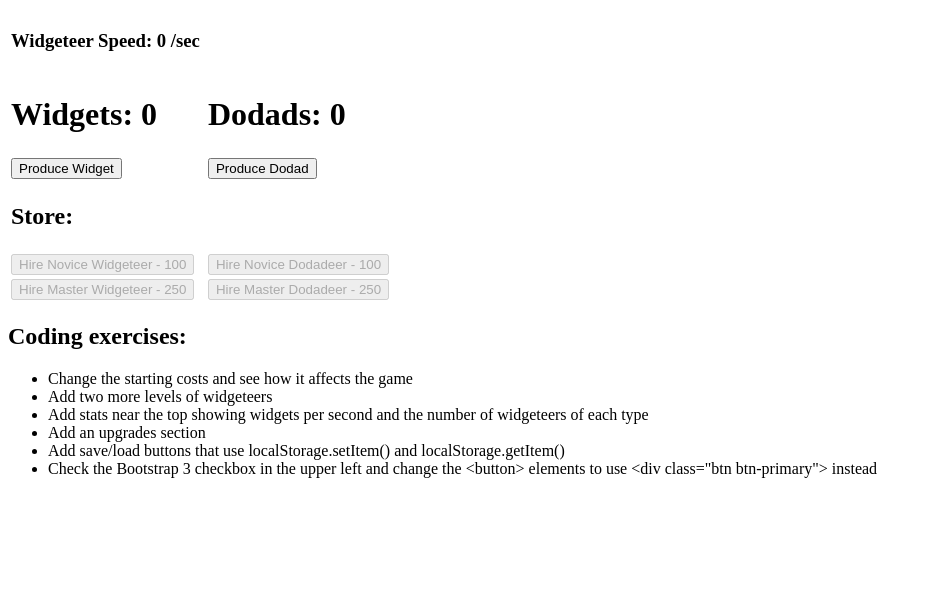
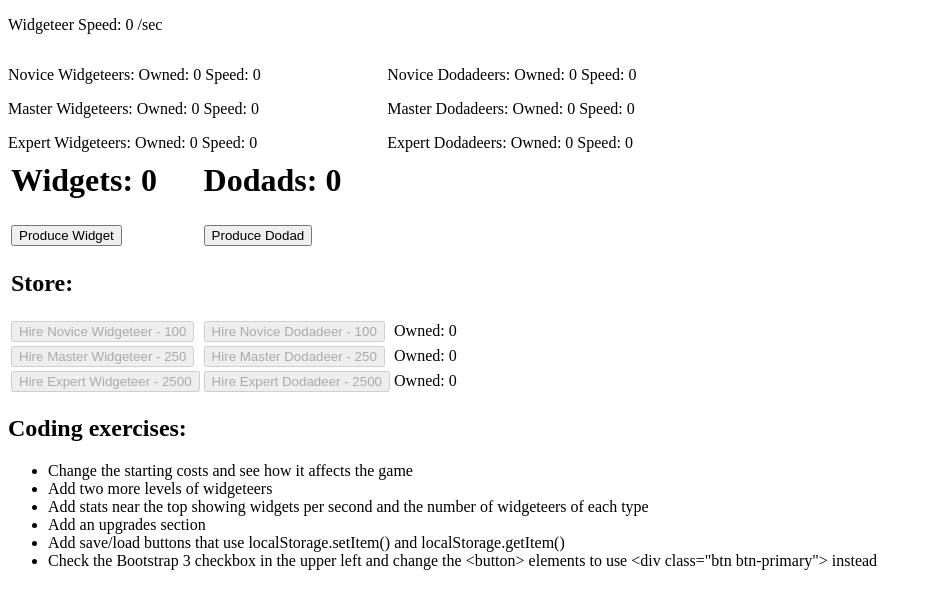
Before and after one commit to galamdring/galamdring.github.io, a plain HTML site: page index.html in a window 1280 px wide. Shown: the whole page, without its empty margins (0-931 px from the left). Drawn offline with nearby package versions, Linux system fonts and the light colour scheme.

Commit message:
Updates and improvements

```diff
--- a/index.html
+++ b/index.html
@@ -20,19 +20,43 @@
 
 </head>
 <body>
-    <table>
-        <tbody>
-            <tr>
-              <td><h3>Widgeteer Speed: <span id="widgeteer-speed">0</span> /sec</h3></td>
-            </tr>
+  <div ><p>Widgeteer Speed: <span id="widgeteer-speed">0</span> /sec</p></td>
+        <td style="width: 30%;"></td>
+  </div>
+  <div style="float: left;
+  height: 5.5em;
+  width: 30%;
+  padding: 0 0px;">
+    <p>Novice Widgeteers: Owned: <span style="height:auto;" id="novice-widgeteer-count">0</span> Speed:
+      <span style="height:auto;" id="novice-widgeteer-speed">0</span> </p>
+    <p>Master Widgeteers: Owned: <span style="height:auto;" id="master-widgeteer-count">0</span> Speed:
+        <span style="height:auto;" id="master-widgeteer-speed">0</span> </p>
+    <p>Expert Widgeteers: Owned: <span style="height:auto;" id="expert-widgeteer-count">0</span> Speed:
+          <span style="height:auto;" id="expert-widgeteer-speed">0</span> </p>
+  </div>
+  <div style="float: left;
+  height: 5.5em;
+  width: 30%;
+  padding: 0 0px;">
+    <p>Novice Dodadeers: Owned: <span style="height:auto;" id="novice-dodadeer-count">0</span> Speed:
+      <span style="height:auto;" id="novice-widgeteer-speed">0</span> </p>
+    <p>Master Dodadeers: Owned: <span style="height:auto;" id="master-dodadeer-count">0</span> Speed:
+        <span style="height:auto;" id="master-widgeteer-speed">0</span> </p>
+    <p>Expert Dodadeers: Owned: <span style="height:auto;" id="expert-dodadeer-count">0</span> Speed:
+          <span style="height:auto;" id="expert-widgeteer-speed">0</span> </p>
+  </div>
+  <div style="float: left;
+  height: 5.5em;
+  width: 40%;
+  padding: 0 0px;"></div>
+ <div>
+            <table>
             <tr>
                 <td><h1>Widgets: <span id="widget-count">0</span></h1></td>
-                <td><span></span></td>
                 <td><h1>Dodads: <span id="dodad-count">0</span></h1></td>
             </tr>
             <tr>
                 <td><button id="produce-widget">Produce Widget</button></td>
-                <td><span></span></td>
                 <td><button id="produce-dodad">Produce Dodad</button></td>
             </tr>
             <tr>
@@ -40,16 +64,22 @@
             </tr>
             <tr>
                 <td><button id="novice-widgeteer" disabled="">Hire Novice Widgeteer - 100</button></td>
-                <td><span></span></td>
                 <td><button id="novice-dodadeer" disabled="">Hire Novice Dodadeer - 100</button></td>
+                <td>Owned: <span id="novice-dodadeer-count">0</span></td>
             </tr>
             <tr>
                 <td><button id="master-widgeteer" disabled="">Hire Master Widgeteer - 250</button></td>
-                <td><span></span></td>
                 <td><button id="master-dodadeer" disabled="">Hire Master Dodadeer - 250</button></td>
+                <td>Owned: <span id="master-dodadeer-count">0</span></td>
+            </tr>
+            <tr>
+              <td><button id="expert-widgeteer" disabled="">Hire Expert Widgeteer - 2500</button></td>
+              <td><button id="expert-dodadeer" disabled="">Hire Expert Dodadeer - 2500</button></td>
+              <td>Owned: <span id="expert-dodadeer-count">0</span></td>
             </tr>
         </tbody>
     </table>
+  </div>
 
     <h2>Coding exercises:</h2>
 
--- a/widgets.js
+++ b/widgets.js
@@ -8,12 +8,14 @@ var numMasterWidgeteers = 0;
 var numExpertWidgeteers = 0;
 var noviceWidgeteerCost = 100;
 var masterWidgeteerCost = 250;
-var expertWidgeteerCost = 1000;
+var expertWidgeteerCost = 2500;
 
 var numNoviceDodadeers = 0;
 var numMasterDodadeers = 0;
+var numExpertDodadeers = 0;
 var noviceDodadeerCost = 100;
 var masterDodadeerCost = 250;
+var expertDodadeerCost = 2500;
 
 var widgeteerSpeed = 0;
 var dodadeerSpeed = 0;
@@ -32,12 +34,16 @@ $('#produce-dodad').off("click").on('click', function(){
 // Same for novice-widgeteer
 $('#novice-widgeteer').off("click").on('click', function () {
     numNoviceWidgeteers++;
+    // update the ui with how many we own.
+    $('#novice-widgeteer-count').text(numNoviceWidgeteers);
 
     // Deduct cost
     numWidgets -= noviceWidgeteerCost;
 
     // Increase cost for the next one, using Math.ceil() to round up
     noviceWidgeteerCost = Math.ceil(noviceWidgeteerCost * 1.1);
+
+
 
     // Set the speed of the widgeteers for display
     widgeteerSpeed = numNoviceWidgeteers * 1 + numMasterWidgeteers * 5 + numExpertWidgeteers * 25;
@@ -46,22 +52,50 @@ $('#novice-widgeteer').off("click").on('click', function () {
 // Same for novice-widgeteer
 $('#novice-dodadeer').off("click").on('click', function () {
     numNoviceDodadeers++;
-
+    $('#novice-dodadeer-count').text(numNoviceDodadeers);
     // Deduct cost
     numDodads -= noviceDodadeerCost;
 
     // Increase cost for the next one, using Math.ceil() to round up
     noviceDodadeerCost = Math.ceil(noviceDodadeerCost * 1.1);
+
+    dodadeerSpeed = numNoviceDodadeers *1 + numMasterDodadeers*5 + numExpertDodadeers *25;
 });
 
 // Ditto for master-widgeteer... you get the idea
 $('#master-widgeteer').off("click").on('click', function () {
     numMasterWidgeteers++;
+    $('#master-widgeteer-count').text(numMasterWidgeteers);
     numWidgets -= masterWidgeteerCost;
     masterWidgeteerCost = Math.ceil(masterWidgeteerCost * 1.1);
     // Set the speed of the widgeteers for display
     widgeteerSpeed = numNoviceWidgeteers * 1 + numMasterWidgeteers * 5 + numExpertWidgeteers * 25;
 });
+
+$('#master-dodadeer').off("click").on("click", function(){
+    numMasterDodadeers++;
+    $('#master-dodadeer-count').text(numMasterDodadeers);
+    numDodads -= masterDodadeerCost;
+    masterDodadeerCost = Math.ceil(masterDodadeerCost *1.1);
+    dodadeerSpeed = numNoviceDodadeers *1 + numMasterDodadeers*5 + numExpertDodadeers *25;
+})
+
+$('#expert-widgeteer').off("click").on('click', function () {
+    numExpertWidgeteers++;
+    $('#expert-widgeteer-count').text(numExpertWidgeteers);
+    numWidgets -= expertWidgeteerCost;
+    expertWidgeteerCost = Math.ceil(expertWidgeteerCost * 1.1);
+    // Set the speed of the widgeteers for display
+    widgeteerSpeed = numNoviceWidgeteers * 1 + numMasterWidgeteers * 5 + numExpertWidgeteers * 25;
+});
+
+$('#expert-dodadeer').off("click").on("click", function(){
+    numExpertDodadeers++;
+    $('#expert-dodadeer-count').text(numExpertDodadeers);
+    numDodads -= expertDodadeerCost;
+    expertDodadeerCost = Math.ceil(expertDodadeerCost * 1.1);
+    dodadeerSpeed = numNoviceDodadeers *1 + numMasterDodadeers*5 + numExpertDodadeers *25;
+})
 
 // Run UI update code every 10ms
 window.setInterval(function () {
@@ -71,11 +105,15 @@ window.setInterval(function () {
     // Masters add 5 per second (5/100 every 10ms)
     numWidgets += (numMasterWidgeteers * 5 / 100);
 
+    numWidgets += (numExpertWidgeteers * 25 /100);
+
     // Novices add .1 per second (1/1000 every 10ms)
     numDodads += (numNoviceDodadeers * 1 / 1000);
 
     // Masters add .5 per second (5/1000 every 10ms)
     numDodads += (numMasterDodadeers * 5 / 1000);
+
+    numDodads += (numExpertDodadeers * 25 / 1000)
 
     // Update the text showing how many widgets we have, using Math.floor() to round down
     $('#widget-count').text(Math.floor(numWidgets));
@@ -85,22 +123,29 @@ window.setInterval(function () {
 
     // Update the text showing the speed of the widgeteers, rounding down.
     $('#widgeteer-speed').text(Math.floor(widgeteerSpeed));
+    $('#novice-widgeteer-speed').text(Math.floor(numNoviceWidgeteers * 1))
+    $('#master-widgeteer-speed').text(Math.floor(numMasterWidgeteers * 5))
+    $('#expert-widgeteer-speed').text(Math.floor(numExpertWidgeteers * 25))
 
     // Update the widgeteers with their current prices
     $('#novice-widgeteer').text('Hire Novice Widgeteer - ' + noviceWidgeteerCost);
     $('#master-widgeteer').text('Hire Master Widgeteer - ' + masterWidgeteerCost);
+    $('#expert-widgeteer').text('Hire Expert Widgeteer - ' + expertWidgeteerCost);
 
     // Enable/disable the widgeteer buttons based on our numWidgets
     $('#novice-widgeteer').prop('disabled', noviceWidgeteerCost > numWidgets);
     $('#master-widgeteer').prop('disabled', masterWidgeteerCost > numWidgets);
+    $('#expert-widgeteer').prop('disabled', expertWidgeteerCost > numWidgets);
 
     // Update the widgeteers with their current prices
     $('#novice-dodadeer').text('Hire Novice Dodadeer - ' + noviceDodadeerCost);
     $('#master-dodadeer').text('Hire Master Dodadeer - ' + masterDodadeerCost);
+    $('#expert-dodadeer').text('Hire Expert Dodadeer - ' + expertDodadeerCost);
 
     // Enable/disable the widgeteer buttons based on our numWidgets
     $('#novice-dodadeer').prop('disabled', noviceDodadeerCost > numDodads);
     $('#master-dodadeer').prop('disabled', masterDodadeerCost > numDodads);
+    $('#expert-dodadeer').prop('disabled', expertDodadeerCost > numDodads);
 }, 10);
 
 
```
